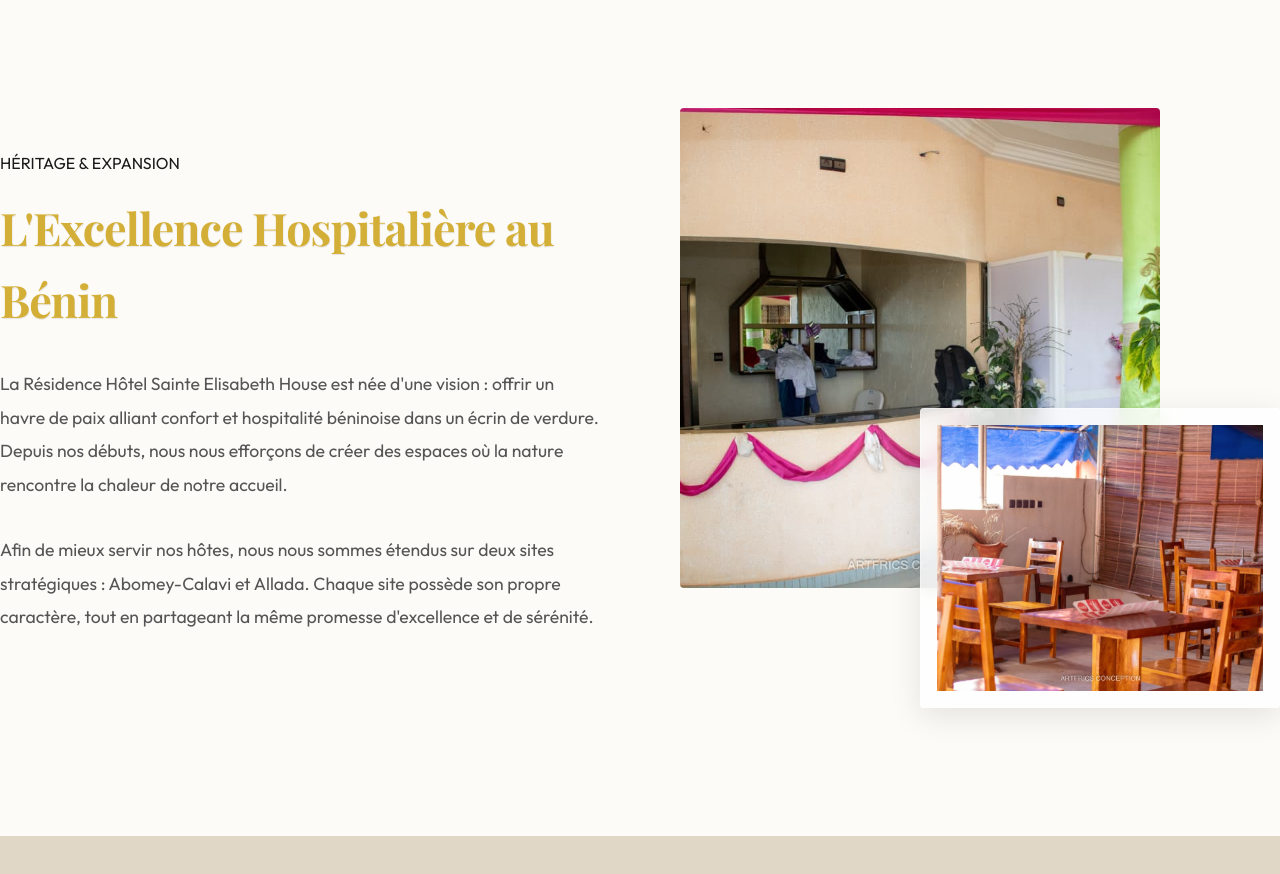
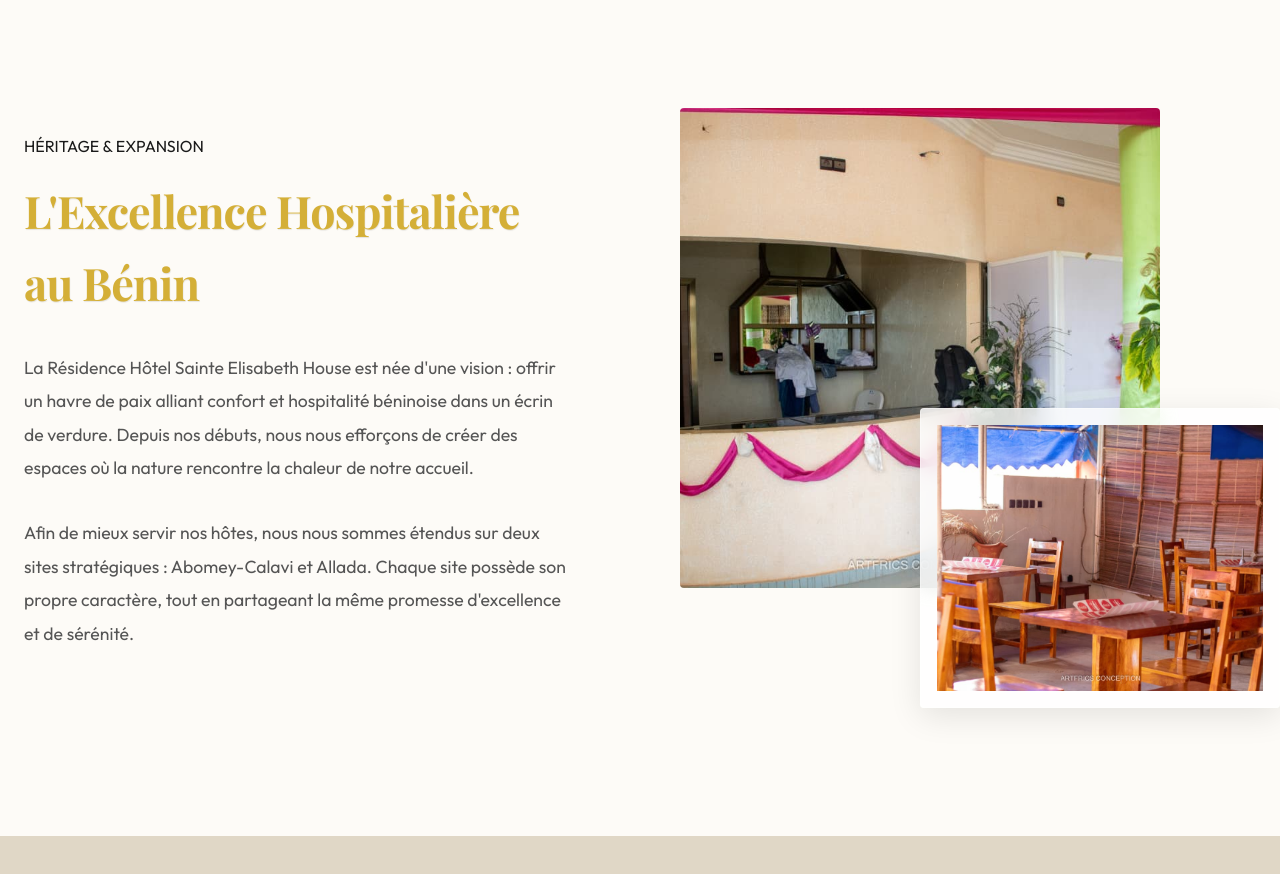
Before and after one commit to arafath-imorou/Site-Web-Ste-Elisabeth, a React (Vite) app: page /about in a window 1280 px wide. Shown: the part 500-1374 px from the top of the page. Built offline with nearby package versions, Linux system fonts and the light colour scheme; a web font is replaced by a local one.

Commit message:
UI: Add padding to About section text to prevent sticking to border

```diff
--- a/src/pages/About.css
+++ b/src/pages/About.css
@@ -3,6 +3,10 @@
     grid-template-columns: 1fr 1fr;
     gap: 5rem;
     align-items: center;
+}
+
+.about-text {
+    padding: 0 1.5rem;
 }
 
 .about-text h2 {
```
